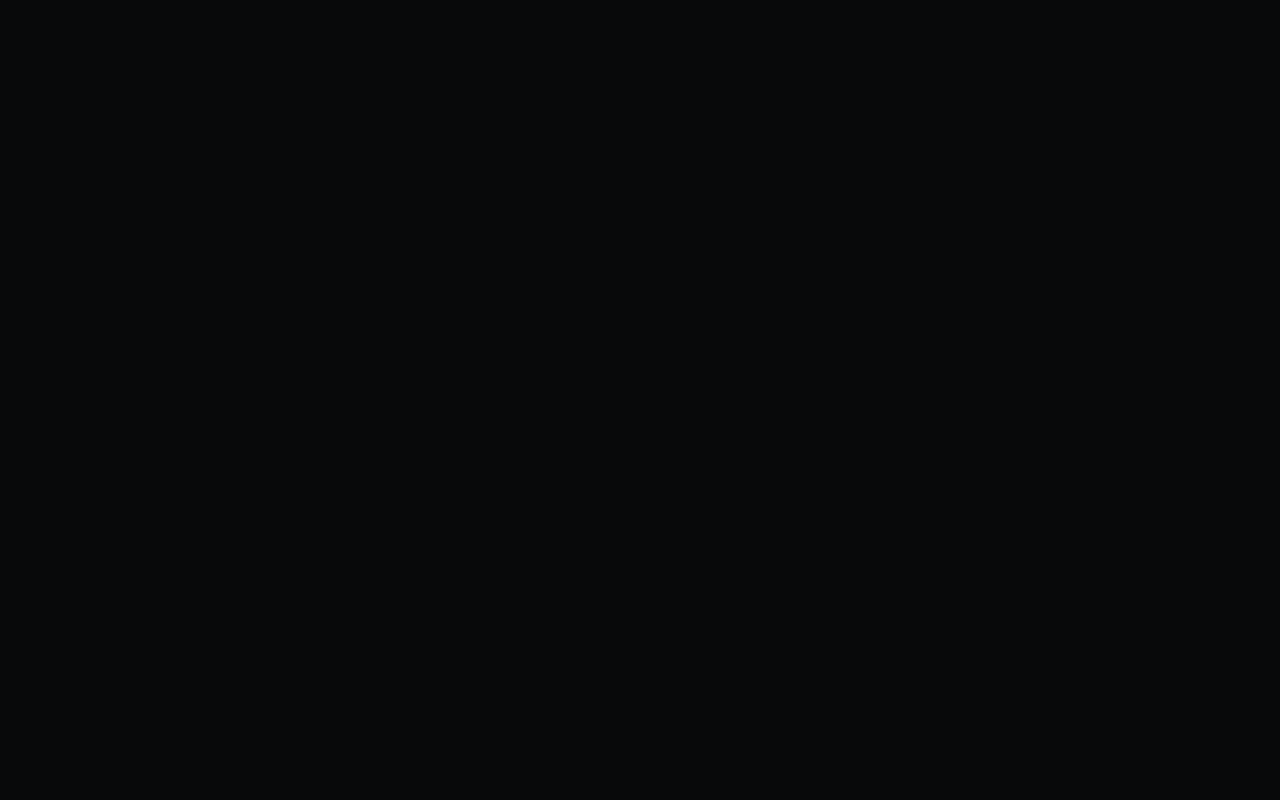
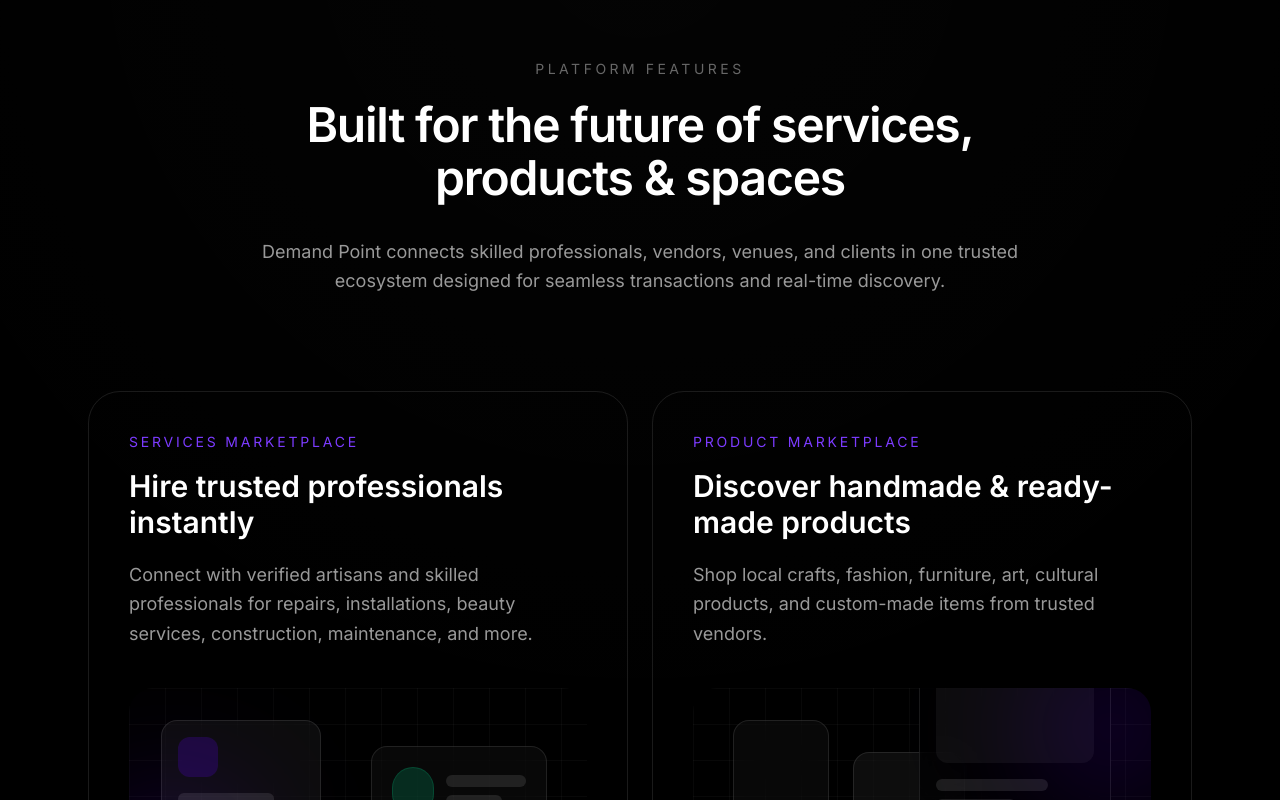
Before and after one commit to demandpoint-services/marketplace-frontend, a Next.js app: page / in a window 1280 px wide. Shown: the part 2000-2800 px from the top of the page. Before the commit the page ends 1931 px from the top, so only its background shows below. Built offline with nearby package versions, Linux system fonts and the light colour scheme.

Commit message:
Added features component to landing page

```diff
--- a/src/app/page.js
+++ b/src/app/page.js
@@ -1,11 +1,13 @@
 import Hero from "@/components/Hero";
 import TrustedCompanies from "@/components/TrustedCompanies";
+import Features from "@/components/Features";
 
 export default function Home() {
   return (
     <main className="min-h-screen bg-black">
       <Hero />
       <TrustedCompanies />
+      <Features />
     </main>
   );
 }
--- /dev/null
+++ b/src/components/Features.js
@@ -0,0 +1,176 @@
+import {
+  BriefcaseBusiness,
+  ShoppingBag,
+  Building2,
+  ShieldCheck,
+  ArrowRight,
+} from "lucide-react";
+
+export default function Features() {
+  return (
+    <section className="relative bg-black py-12 md:py-32 overflow-hidden">
+      {/* Background Glow */}
+      <div className="absolute inset-0 opacity-20 bg-[radial-gradient(circle_at_top,rgba(255,255,255,0.08),transparent_50%)]" />
+
+      <div className="relative max-w-6xl mx-auto px-6">
+        {/* Heading */}
+        <div className="max-w-3xl mx-auto text-center mb-24">
+          <p className="text-sm uppercase tracking-[0.25em] text-white/40 mb-5">
+            PLATFORM FEATURES
+          </p>
+
+          <h2 className="text-4xl sm:text-5xl md:text-5xl font-semibold tracking-tight text-white leading-[1.1] mb-8">
+            Built for the future of services, products & spaces
+          </h2>
+
+          <p className="text-lg text-white/60 leading-relaxed max-w-3xl mx-auto">
+            Demand Point connects skilled professionals, vendors, venues, and
+            clients in one trusted ecosystem designed for seamless transactions
+            and real-time discovery.
+          </p>
+        </div>
+
+        {/* Top Grid */}
+        <div className="grid grid-cols-1 lg:grid-cols-2 gap-6 mb-6">
+          {/* Services */}
+          <div className="group relative rounded-[32px] border border-white/10 p-10 overflow-hidden">
+            <div className="mb-10">
+              <p className="text-[#7C3BFF] text-sm tracking-[0.2em] uppercase mb-4">
+                SERVICES MARKETPLACE
+              </p>
+
+              <h3 className="text-3xl font-semibold text-white mb-5">
+                Hire trusted professionals instantly
+              </h3>
+
+              <p className="text-white/60 text-lg leading-relaxed max-w-xl">
+                Connect with verified artisans and skilled professionals for
+                repairs, installations, beauty services, construction,
+                maintenance, and more.
+              </p>
+            </div>
+
+            {/* Visual */}
+            <div className="relative h-[220px] rounded-3xl bg-black/40 overflow-hidden">
+              {/* Grid */}
+              <div className="absolute inset-0 bg-[linear-gradient(rgba(255,255,255,0.03)_1px,transparent_1px),linear-gradient(90deg,rgba(255,255,255,0.03)_1px,transparent_1px)] bg-[size:36px_36px]" />
+
+              {/* Floating Cards */}
+              <div className="absolute top-8 left-8 w-40 rounded-2xl border border-white/10 bg-white/5 backdrop-blur-xl p-4">
+                <div className="w-10 h-10 rounded-xl bg-[#6100FF]/20 mb-4" />
+
+                <div className="h-3 bg-white/10 rounded-full w-24 mb-2" />
+                <div className="h-3 bg-white/10 rounded-full w-16" />
+              </div>
+
+              <div className="absolute bottom-8 right-10 w-44 rounded-2xl border border-white/10 bg-white/[0.03] backdrop-blur-xl p-5">
+                <div className="flex items-center gap-3 mb-4">
+                  <div className="w-12 h-12 rounded-full bg-emerald-500/20 border border-emerald-500/20" />
+
+                  <div>
+                    <div className="h-3 w-20 bg-white/10 rounded-full mb-2" />
+                    <div className="h-3 w-14 bg-white/10 rounded-full" />
+                  </div>
+                </div>
+
+                <div className="h-2 bg-white/10 rounded-full w-full mb-2" />
+                <div className="h-2 bg-white/10 rounded-full w-4/5" />
+              </div>
+
+              {/* Accent Glow */}
+              <div className="absolute -bottom-10 -left-10 w-40 h-40 bg-[#6100FF]/20 blur-3xl rounded-full" />
+            </div>
+          </div>
+
+          {/* Products */}
+          <div className="group relative rounded-[32px] border border-white/10 p-10 overflow-hidden">
+            <div className="mb-10">
+              <p className="text-[#7C3BFF] text-sm tracking-[0.2em] uppercase mb-4">
+                PRODUCT MARKETPLACE
+              </p>
+
+              <h3 className="text-3xl font-semibold text-white mb-5">
+                Discover handmade & ready-made products
+              </h3>
+
+              <p className="text-white/60 text-lg leading-relaxed max-w-xl">
+                Shop local crafts, fashion, furniture, art, cultural products,
+                and custom-made items from trusted vendors.
+              </p>
+            </div>
+
+            {/* Visual */}
+            <div className="relative h-[220px] rounded-3xl bg-black/40 overflow-hidden">
+              {/* Grid */}
+              <div className="absolute inset-0 bg-[linear-gradient(rgba(255,255,255,0.03)_1px,transparent_1px),linear-gradient(90deg,rgba(255,255,255,0.03)_1px,transparent_1px)] bg-[size:36px_36px]" />
+
+              {/* Product Mockups */}
+              <div className="absolute top-8 left-10 w-24 h-32 rounded-2xl border border-white/10 bg-white/[0.03] backdrop-blur-xl" />
+
+              <div className="absolute top-16 left-40 w-28 h-36 rounded-2xl border border-white/10 bg-white/[0.05] backdrop-blur-xl" />
+
+              <div className="absolute bottom-8 right-10 w-48 rounded-2xl border border-white/10 bg-black/60 backdrop-blur-xl p-4">
+                <div className="h-24 rounded-xl bg-white/5 mb-4" />
+
+                <div className="h-3 bg-white/10 rounded-full w-28 mb-2" />
+                <div className="h-3 bg-white/10 rounded-full w-20 mb-4" />
+
+                <div className="flex items-center justify-between">
+                  <div className="h-8 w-20 rounded-full bg-[#6100FF]/20 border border-[#6100FF]/20" />
+
+                  <div className="w-8 h-8 rounded-full bg-white/10" />
+                </div>
+              </div>
+
+              {/* Accent Glow */}
+              <div className="absolute -top-10 -right-10 w-40 h-40 bg-[#6100FF]/20 blur-3xl rounded-full" />
+            </div>
+          </div>
+        </div>
+
+        {/* Bottom Card */}
+        <div className="mt-6">
+          <div className="relative rounded-[32px] border border-white/10 bg-white/[0.03] p-10 md:p-12 overflow-hidden">
+            {/* Background Glow */}
+            <div className="absolute inset-0 animate-grid bg-[linear-gradient(rgba(255,255,255,0.03)_1px,transparent_1px),linear-gradient(90deg,rgba(255,255,255,0.03)_1px,transparent_1px)] bg-[size:40px_40px]" />
+
+            <div className="relative grid grid-cols-1 lg:grid-cols-2 gap-14 items-center">
+              {/* Left Content */}
+              <div>
+                <p className="text-sm uppercase tracking-[0.2em] text-[#7C3BFF] mb-5">
+                  TRUSTED ECOSYSTEM
+                </p>
+
+                <h3 className="text-3xl md:text-4xl font-semibold text-white leading-tight mb-6">
+                  Secure transactions, smart discovery, and seamless bookings
+                </h3>
+
+                <p className="text-white/60 text-lg leading-relaxed max-w-2xl">
+                  Demand Point combines intelligent matching, escrow-secured
+                  payments, real-time bookings, reviews, ratings, and vendor
+                  verification into one unified marketplace experience designed
+                  for trust and growth.
+                </p>
+              </div>
+
+              {/* Right Visual */}
+              <div className="relative h-[260px] rounded-3xl bg-black/40 overflow-hidden">
+                {/* Decorative Grid */}
+                <div className="absolute inset-0 bg-[linear-gradient(rgba(255,255,255,0.03)_1px,transparent_1px),linear-gradient(90deg,rgba(255,255,255,0.03)_1px,transparent_1px)] bg-[size:40px_40px]" />
+
+                {/* Floating Elements */}
+                <div className="absolute top-10 left-10 w-24 h-24 rounded-2xl bg-white/10 border border-white/10 backdrop-blur-xl" />
+
+                <div className="absolute bottom-10 left-32 w-20 h-20 rounded-full bg-emerald-500/20 border border-emerald-500/20" />
+
+                <div className="absolute top-16 right-16 w-28 h-28 rounded-full bg-blue-500/10 border border-blue-500/20" />
+
+                <div className="absolute bottom-14 right-20 w-32 h-14 rounded-2xl bg-white/5 border border-white/10 backdrop-blur-md" />
+              </div>
+            </div>
+          </div>
+        </div>
+      </div>
+    </section>
+  );
+}
```
